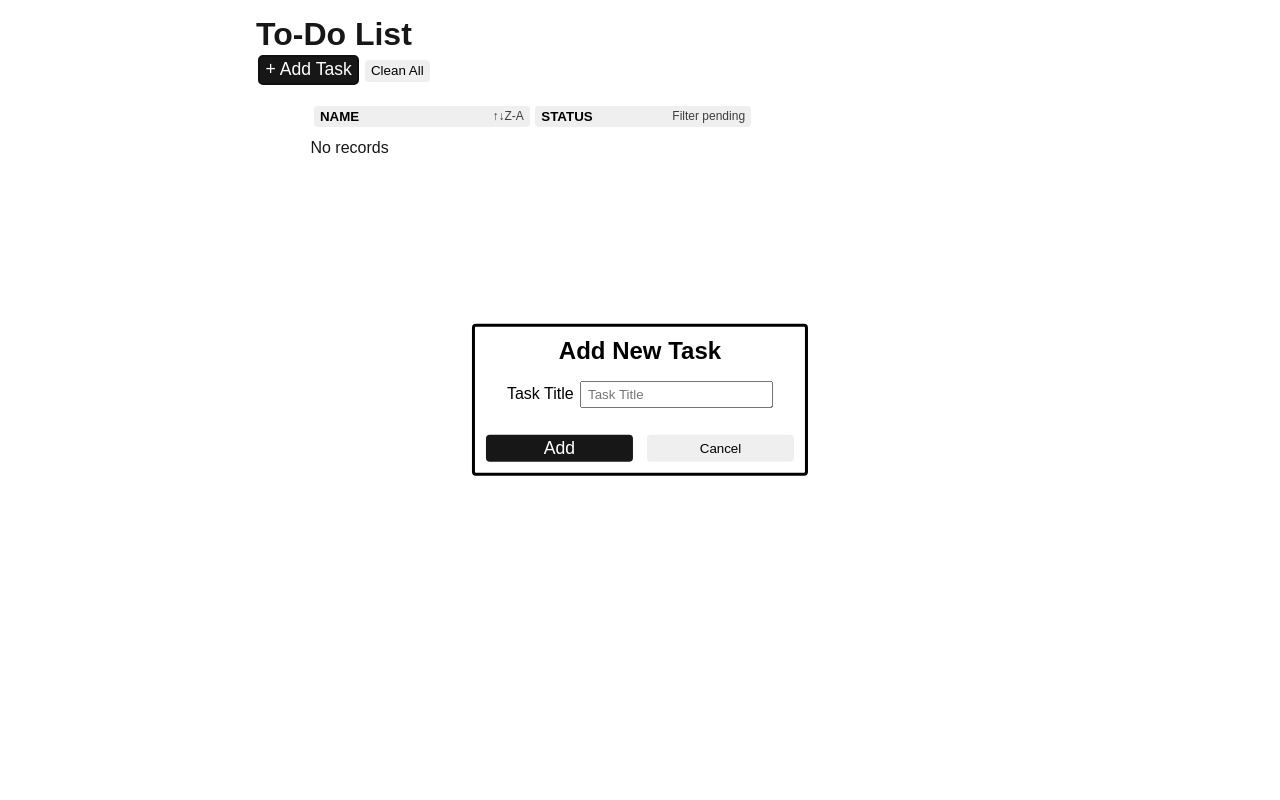
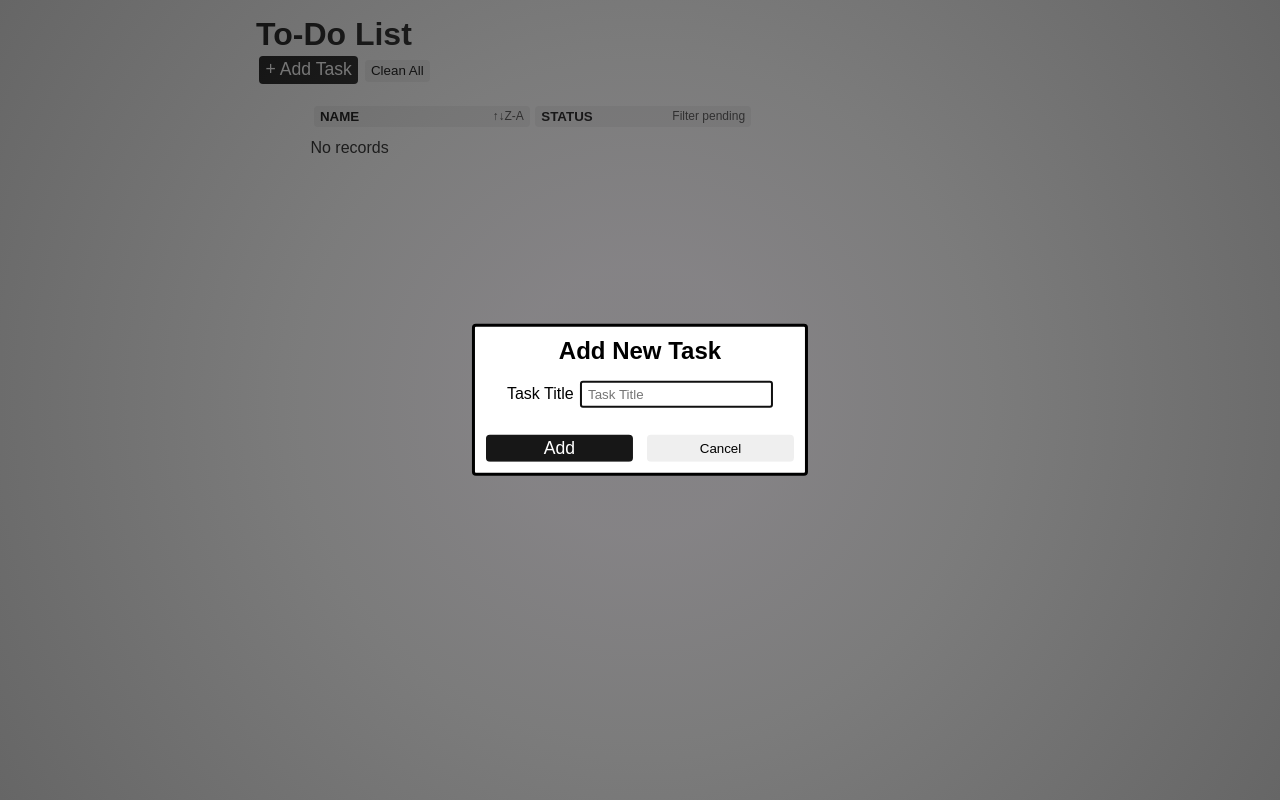
Before and after one commit to jmirandab/task-manager, a Next.js app: page / in a window 1280 px wide. Both pictures are taken after a click on the button "Open Add Task Dialog". Built offline with nearby package versions, Linux system fonts and the light colour scheme.

Commit message:
backdrop

```diff
--- a/src/components/AddTaskDialog/AddTaskDialog.module.css
+++ b/src/components/AddTaskDialog/AddTaskDialog.module.css
@@ -7,10 +7,20 @@
   z-index: 4;
 }
 
+.task__main dialog::backdrop {
+  background: rgb(51, 48, 52);
+  background: radial-gradient(
+    circle,
+    rgba(51, 48, 52, 1) 18%,
+    rgba(36, 36, 36, 1) 46%,
+    rgba(0, 0, 0, 1) 100%
+  );
+  opacity: 0.6;
+}
+
 .task__main {
   display: inline-block;
 }
-
 
 .task__main form button {
   padding: 0.2rem;
@@ -31,12 +41,10 @@
 
 .task__main label {
   padding-right: 0.4em;
-
 }
 
 .task__main input {
   padding: 4px 6px;
-
 }
 
 .task__main input:user-invalid {
--- a/src/components/AddTaskDialog/AddTaskDialog.tsx
+++ b/src/components/AddTaskDialog/AddTaskDialog.tsx
@@ -1,14 +1,22 @@
-import React, { useState } from "react";
+import React, { useRef, useState } from "react";
 import styles from "./AddTaskDialog.module.css";
 
 export default function AddTaskDialog({ onAddTask }: { onAddTask: (title: string) => void }) {
   const [taskTitle, setTaskTitle] = useState("");
-  const [isOpen, setIsOpen] = useState(false);
   const [ariaMsg, setAriaMsg] = useState("");
+  const dialogRef = useRef<HTMLDialogElement>(null);
 
   const openDialog = () => {
-    setIsOpen(true);
-    setAriaMsg("");
+    if (dialogRef.current) {
+      dialogRef.current.showModal();
+      setAriaMsg("");
+    }
+  };
+
+  const closeDialog = () => {
+    if (dialogRef.current) {
+      dialogRef.current.close();
+    }
   };
 
   const handleAddTask = (e: React.FormEvent) => {
@@ -16,7 +24,7 @@ export default function AddTaskDialog({ onAddTask }: { onAddTask: (title: string
     if (taskTitle.trim()) {
       onAddTask(taskTitle);
       setTaskTitle("");
-      setIsOpen(false);
+      closeDialog();
       setAriaMsg("Task added");
     }
   };
@@ -26,12 +34,17 @@ export default function AddTaskDialog({ onAddTask }: { onAddTask: (title: string
       <span className="sr-only" aria-atomic aria-live="polite">
         {ariaMsg}
       </span>
-      <button autoFocus className={styles.button__cta} onClick={openDialog} aria-label="Open Add Task Dialog">
+      <button
+        autoFocus
+        className={styles.button__cta}
+        onClick={openDialog}
+        aria-label="Open Add Task Dialog"
+      >
         <span aria-hidden>+</span> Add Task
       </button>
       <dialog
+        ref={dialogRef}
         className={styles.dialog}
-        open={isOpen}
         aria-labelledby="dialog-title"
         role="dialog"
       >
@@ -51,7 +64,7 @@ export default function AddTaskDialog({ onAddTask }: { onAddTask: (title: string
           </fieldset>
           <footer>
             <button type="submit">Add</button>
-            <button type="button" onClick={() => setIsOpen(false)}>
+            <button type="button" onClick={closeDialog}>
               Cancel
             </button>
           </footer>
```
